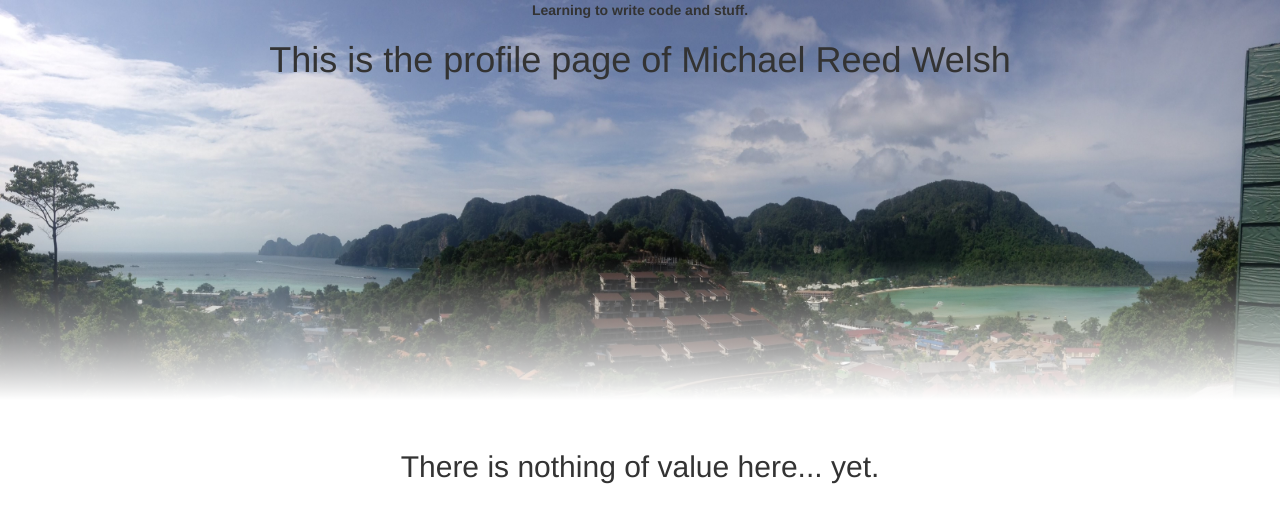
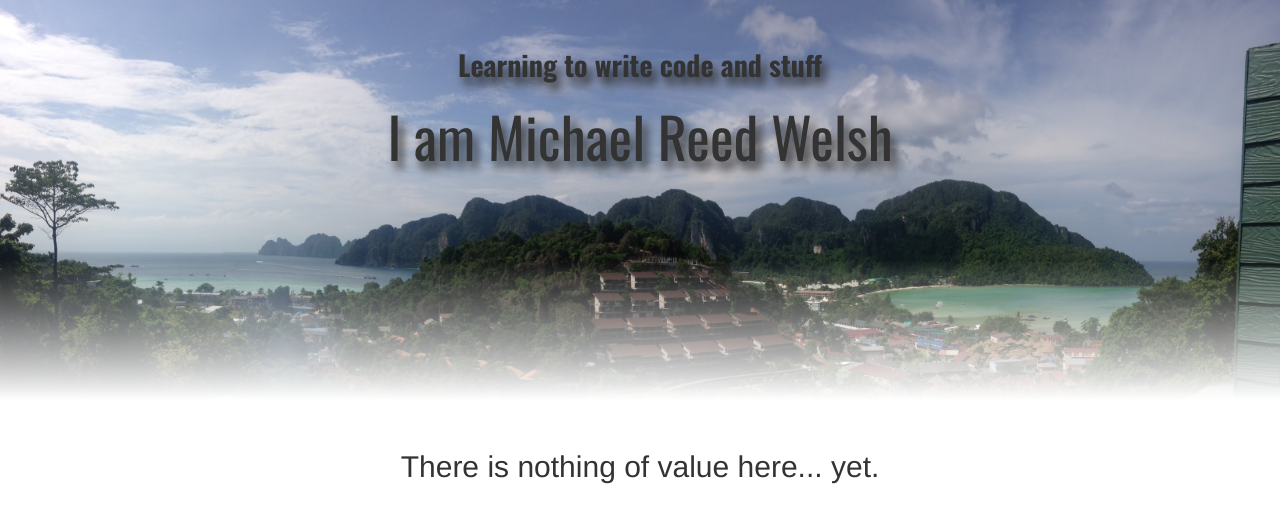
Before and after one commit to michaelreedwelsh/michaelreedwelsh.github.io, a plain HTML site: page index.html in a window 1280 px wide. Drawn offline with nearby package versions, Linux system fonts and the light colour scheme.

Commit message:
Second commit, CSS.

```diff
--- a/css/style.css
+++ b/css/style.css
@@ -3,7 +3,9 @@
 }
 
 /*TYPE SELECTORS*********/
-
+h1 {
+    font-size: 2em;
+}
 h2 {
     text-align: center;
 }
@@ -11,6 +13,7 @@ h2 {
 /*CLASSES***************/
 
 .main-header {
+    font-family: 'Oswald', Helvetica, Arial, sans-serif;
     background: linear-gradient(to bottom, transparent 65%, white),
                 url("../img/koh.jpg");
     background-size: 100% 100%;
@@ -18,3 +21,6 @@ h2 {
     min-height: 400px;
     margin: 0 0 50px;
     font-weight: bold;
+    padding-top: 45px;
+    text-shadow: 5px 8px 10px;
+    font-size: 2em;
--- a/index.html
+++ b/index.html
@@ -4,6 +4,7 @@
         <meta name="description" content="Michael Welsh's profile page">
         <meta name="author" content="Michael Welsh">
         <meta charset="UTF-8">
+        <link href='https://fonts.googleapis.com/css?family=Oswald:400,700' rel='stylesheet' type='text/css'>
         <link rel="stylesheet" href="https://maxcdn.bootstrapcdn.com/bootstrap/3.3.6/css/bootstrap.min.css" integrity="sha384-1q8mTJOASx8j1Au+a5WDVnPi2lkFfwwEAa8hDDdjZlpLegxhjVME1fgjWPGmkzs7" crossorigin="anonymous">
         <link rel="stylesheet" href="css/style.css" type="text/css" />
         <title>Michael R. Welsh</title>
@@ -11,11 +12,18 @@
     <body>
         <div class="main-header">
             <p>
-                Learning to write code and stuff.
+                Learning to write code and stuff
             </p>
-            <h1>This is the profile page of Michael Reed Welsh</h1>
+            <h1>I am Michael Reed Welsh</h1>
         </div>
         <h2>There is nothing of value here... yet.</h2>
+        <div class="main-content">
+
+
+
+
+
+        </div>
     </body>
     <footer>
 
```
